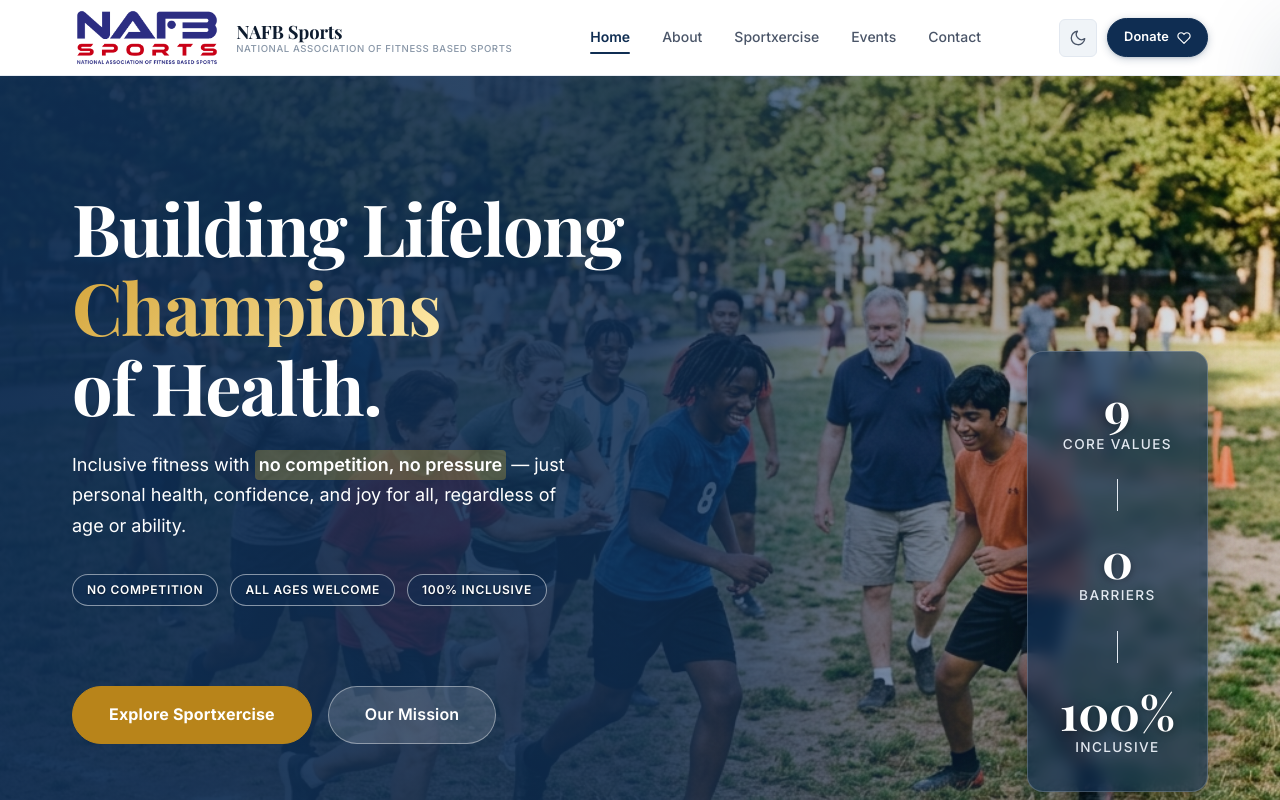
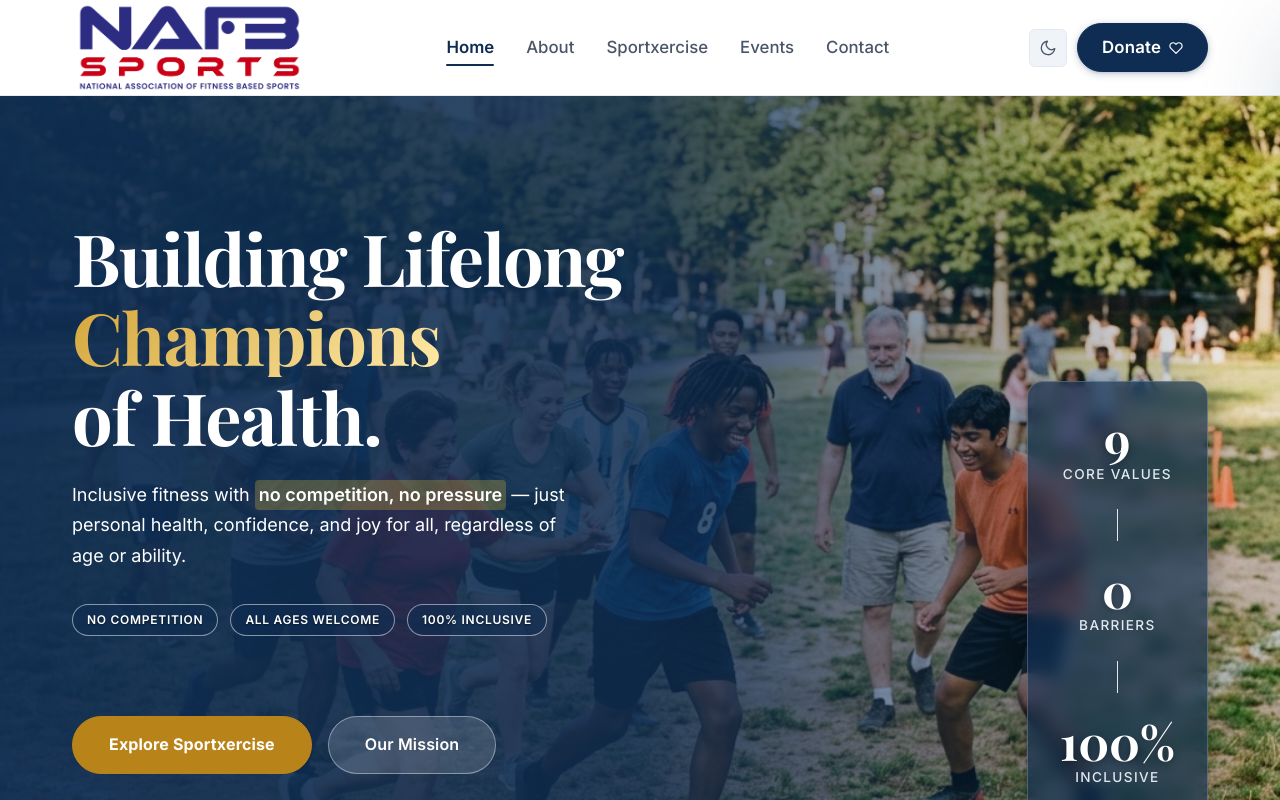
Before and after one commit to Abdullah-k0de/NAFB-Sports, an Angular app: page / in a window 1280 px wide. Shown: the top 800 px of the page. Built offline with nearby package versions, Linux system fonts and the light colour scheme; no server answers.

Commit message:
Navbar styles adjustments

```diff
--- a/src/app/components/navbar/navbar.css
+++ b/src/app/components/navbar/navbar.css
@@ -46,7 +46,7 @@
 }
 
 .navbar__logo {
-  height: 64px;
+  height: 100px;
   width: auto;
   object-fit: contain;
   transition: transform var(--t-base) ease;
@@ -95,7 +95,7 @@
 }
 
 .navbar__link {
-  font-size: 0.875rem;
+  font-size: 1.05rem;
   font-weight: 500;
   color: var(--txt-sec);
   text-decoration: none;
@@ -165,6 +165,8 @@
 
 .navbar__cta {
   flex-shrink: 0;
+  font-size: 1.05rem;
+  padding: 0.65rem 1.5rem;
 }
 
 /* ── Hamburger ── */
@@ -193,9 +195,18 @@
   transition: transform var(--t-base) var(--ease-out), opacity var(--t-base) ease;
 }
 
-.navbar__bar--open:nth-child(1) { transform: translateY(6.5px) rotate(45deg); }
-.navbar__bar--open:nth-child(2) { opacity: 0; transform: scaleX(0); }
-.navbar__bar--open:nth-child(3) { transform: translateY(-6.5px) rotate(-45deg); }
+.navbar__bar--open:nth-child(1) {
+  transform: translateY(6.5px) rotate(45deg);
+}
+
+.navbar__bar--open:nth-child(2) {
+  opacity: 0;
+  transform: scaleX(0);
+}
+
+.navbar__bar--open:nth-child(3) {
+  transform: translateY(-6.5px) rotate(-45deg);
+}
 
 /* ================================================================
    MOBILE DRAWER
@@ -245,12 +256,10 @@
 }
 
 .mobile-drawer__logo {
-  width: 48px;
-  height: 48px;
+  width: 180px;
+  height: auto;
+  max-height: 85px;
   object-fit: contain;
-  background: var(--bg-muted);
-  border: 1px solid var(--border);
-  border-radius: var(--r-md);
   padding: 4px;
 }
 
@@ -291,7 +300,7 @@
 
 .mobile-link {
   display: block;
-  font-size: 1rem;
+  font-size: 1.15rem;
   font-weight: 500;
   color: var(--txt-sec);
   text-decoration: none;
@@ -371,7 +380,7 @@
   height: 16px;
   border-radius: 50%;
   background: #fff;
-  box-shadow: 0 1px 3px rgba(0,0,0,0.2);
+  box-shadow: 0 1px 3px rgba(0, 0, 0, 0.2);
   transition: transform var(--t-base) var(--ease-out);
 }
 
@@ -401,13 +410,16 @@
   .navbar__links {
     display: none;
   }
+
   .navbar__hamburger {
     display: flex;
   }
 }
 
 @media (max-width: 768px) {
-  .desktop-only { display: none !important; }
+  .desktop-only {
+    display: none !important;
+  }
 
   .navbar__sub {
     display: none;
@@ -429,8 +441,9 @@
 
 @media (max-width: 480px) {
   .navbar__logo {
-    width: 32px;
-    height: 32px;
+    margin-top: 20px;
+    height: 65px;
+    width: auto;
   }
 
   .navbar__name {
--- a/src/app/components/navbar/navbar.html
+++ b/src/app/components/navbar/navbar.html
@@ -4,10 +4,6 @@
     <!-- ── Brand ── -->
     <a routerLink="/" class="navbar__brand" aria-label="NAFB Sports — Home">
       <img src="assets/NAFB-Sports-logo-without-bg.png" alt="NAFB Sports Logo" class="navbar__logo" />
-      <div class="navbar__brand-text">
-        <span class="navbar__name">NAFB Sports</span>
-        <span class="navbar__sub">National Association of Fitness Based Sports</span>
-      </div>
     </a>
 
     <!-- ── Desktop Navigation ── -->
@@ -58,7 +54,6 @@
     <div class="mobile-drawer__head">
       <div class="mobile-drawer__brand">
         <img src="assets/NAFB-Sports-logo-without-bg.png" alt="NAFB Sports" class="mobile-drawer__logo" />
-        <span class="mobile-drawer__name">NAFB Sports</span>
       </div>
       <button class="mobile-drawer__close" (click)="toggleMenu()" aria-label="Close menu">
         <svg xmlns="http://www.w3.org/2000/svg" width="20" height="20" viewBox="0 0 24 24" fill="none" stroke="currentColor" stroke-width="2" stroke-linecap="round" stroke-linejoin="round"><line x1="18" y1="6" x2="6" y2="18"/><line x1="6" y1="6" x2="18" y2="18"/></svg>
--- a/src/styles.css
+++ b/src/styles.css
@@ -48,7 +48,7 @@
   --footer-bg:   #0f2d52;
 
   /* Spacing */
-  --nav-h:       76px;
+  --nav-h:       96px;
   --max-w:       1200px;
   --max-w-sm:    860px;
 
```
